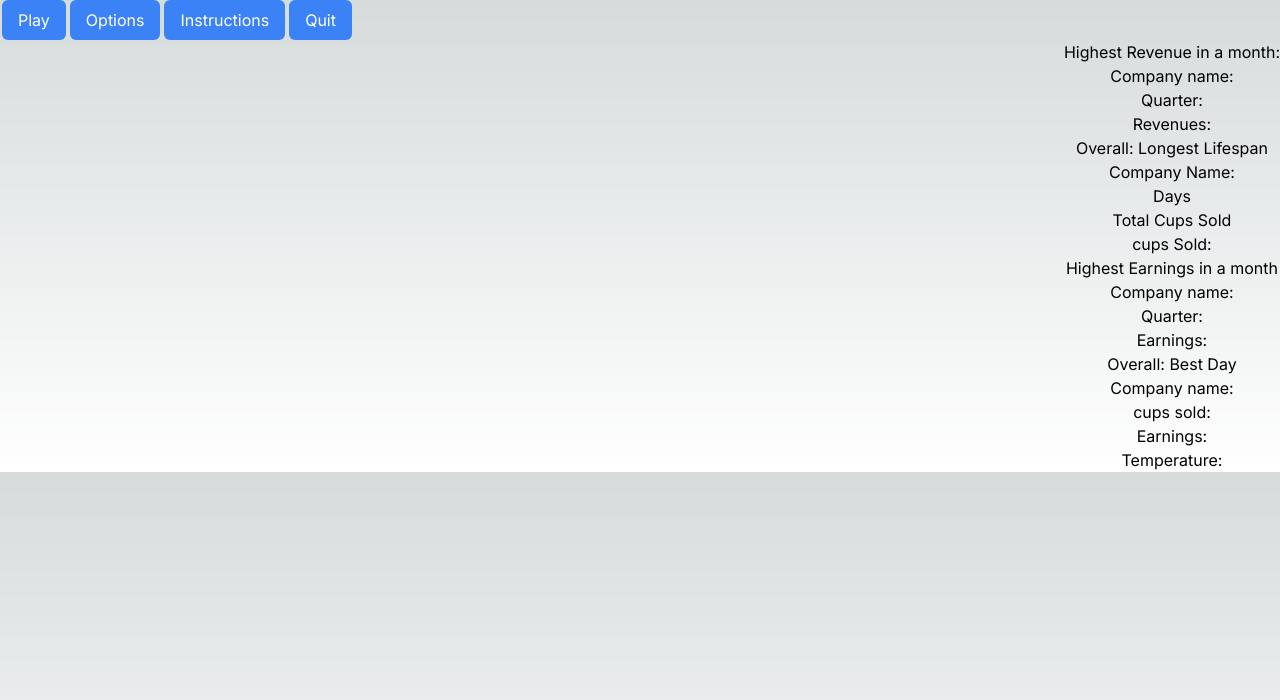
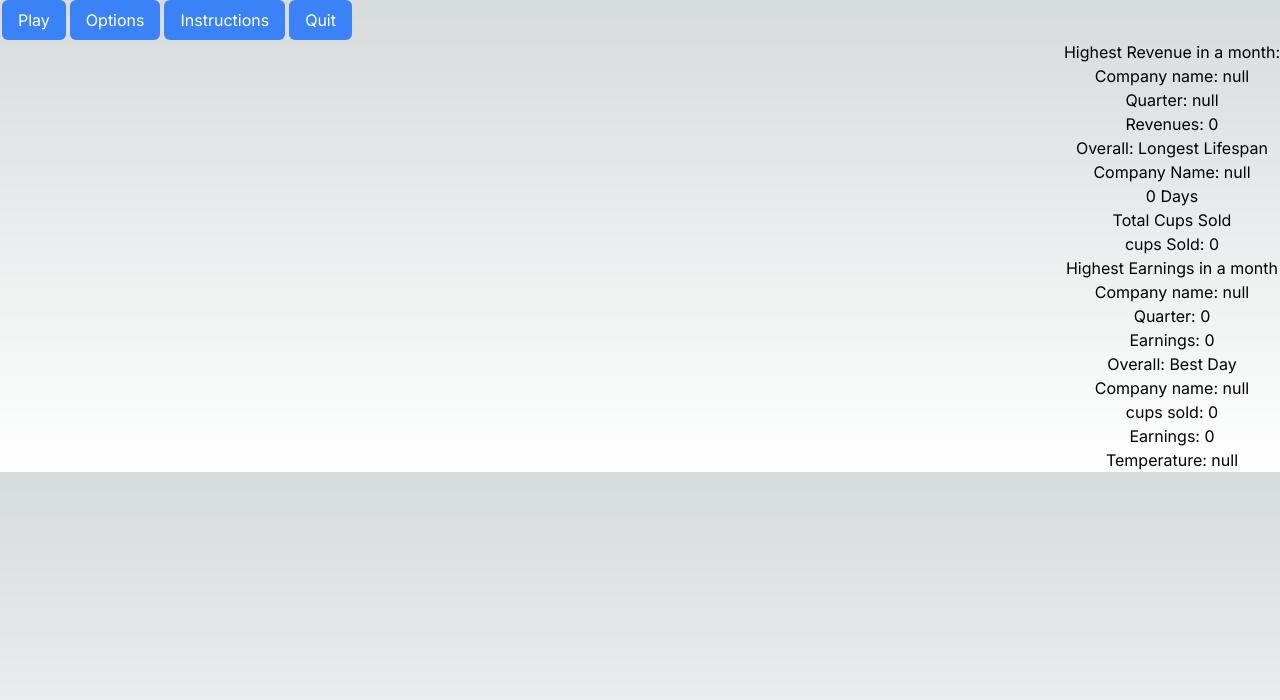
Before and after one commit to JustinStowe/lemons-next, a Next.js app: page /main_menu in a window 1280 px wide. Shown: the top 700 px of the page. Built offline with nearby package versions, Linux system fonts and the light colour scheme.

Commit message:
filled in stats logic minus a database call.

```diff
--- a/app/components/modals/InformationModal.tsx
+++ b/app/components/modals/InformationModal.tsx
@@ -1,60 +1,84 @@
-import React from "react";
+"use client";
+import React, { useState, useEffect } from "react";
 
 export default function InformationModal() {
+  //useEffect to make call to database for "records"
+  //useState to save those values to be displayed
+  const [revenue, SetRevenue] = useState({
+    companyName: "null",
+    quarter: "null",
+    revenues: 0,
+  });
+  const [longestLifespan, setLongestLifespan] = useState({
+    companyName: "null",
+    days: 0,
+  });
+  const [cupsSold, setCupsSold] = useState(0);
+  const [bestMonth, setBestMonth] = useState({
+    companyName: "null",
+    quarter: 0,
+    earnings: 0,
+  });
+  const [bestDay, setBestDay] = useState({
+    companyName: "null",
+    cupsSold: 0,
+    earnings: 0,
+    temperature: "null",
+  });
   return (
     <div>
       <h2>Highest Revenue in a month:</h2>
       <ul>
         <li>
-          Company name: <span></span>
+          Company name: <span>{revenue.companyName}</span>
         </li>
         <li>
-          Quarter: <span></span>
+          Quarter: <span>{revenue.quarter}</span>
         </li>
         <li>
-          Revenues: <span></span>
+          Revenues: <span>{revenue.revenues}</span>
         </li>
       </ul>
       <h2>Overall: Longest Lifespan</h2>
       <ul>
         <li>
-          Company Name: <span></span>
+          Company Name: <span>{longestLifespan.companyName}</span>
         </li>
         <li>
-          <span></span>Days
+          <span>{longestLifespan.days} </span>Days
         </li>
       </ul>
       <h2>Total Cups Sold</h2>
       <ul>
         <li>
-          cups Sold:<span></span>
+          cups Sold:<span> {cupsSold}</span>
         </li>
       </ul>
       <h2>Highest Earnings in a month</h2>
       <ul>
         <li>
-          Company name: <span></span>
+          Company name: <span>{bestMonth.companyName}</span>
         </li>
         <li>
-          Quarter: <span></span>
+          Quarter: <span>{bestMonth.quarter}</span>
         </li>
         <li>
-          Earnings: <span></span>
+          Earnings: <span> {bestMonth.earnings}</span>
         </li>
       </ul>
       <h2>Overall: Best Day</h2>
       <ul>
         <li>
-          Company name: <span></span>
+          Company name: <span>{bestDay.companyName}</span>
         </li>
         <li>
-          cups sold: <span></span>
+          cups sold: <span>{bestDay.cupsSold}</span>
         </li>
         <li>
-          Earnings: <span></span>
+          Earnings: <span>{bestDay.earnings}</span>
         </li>
         <li>
-          Temperature: <span></span>
+          Temperature: <span>{bestDay.temperature}</span>
         </li>
       </ul>
     </div>
```
